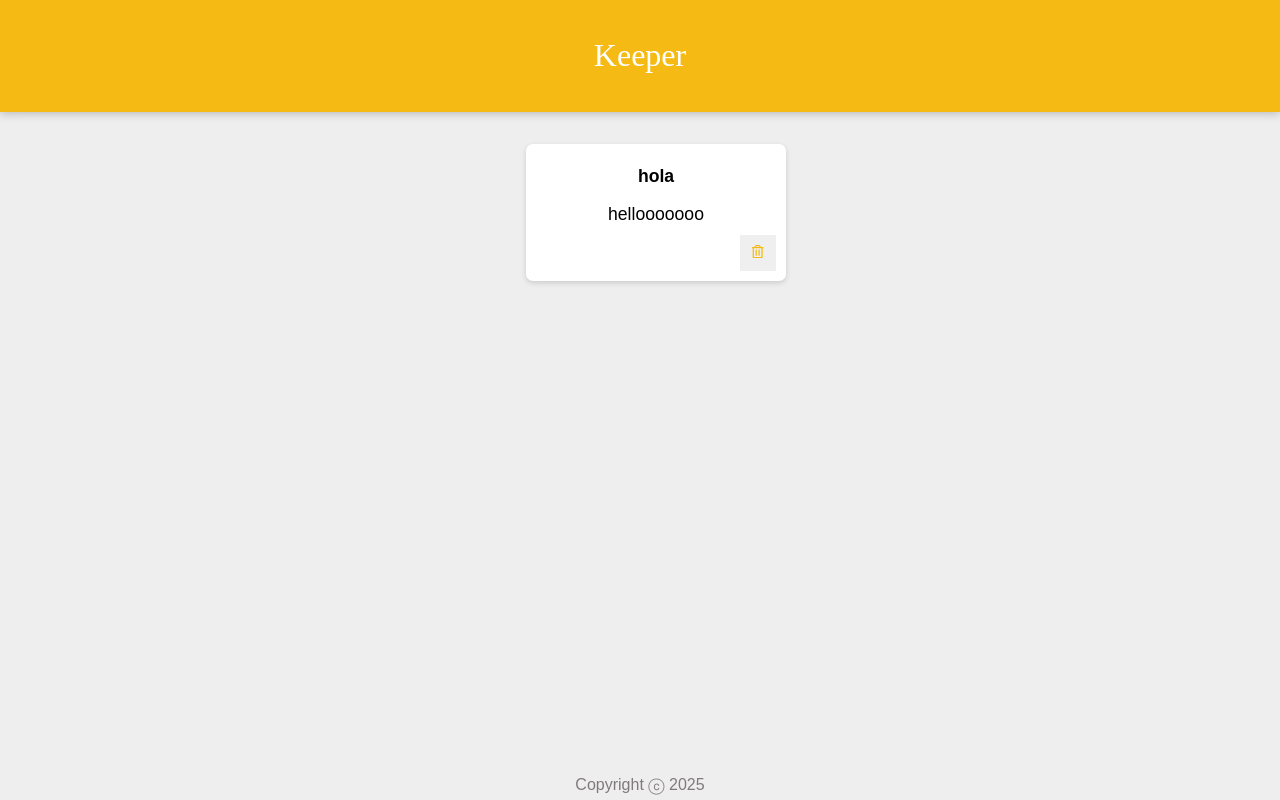
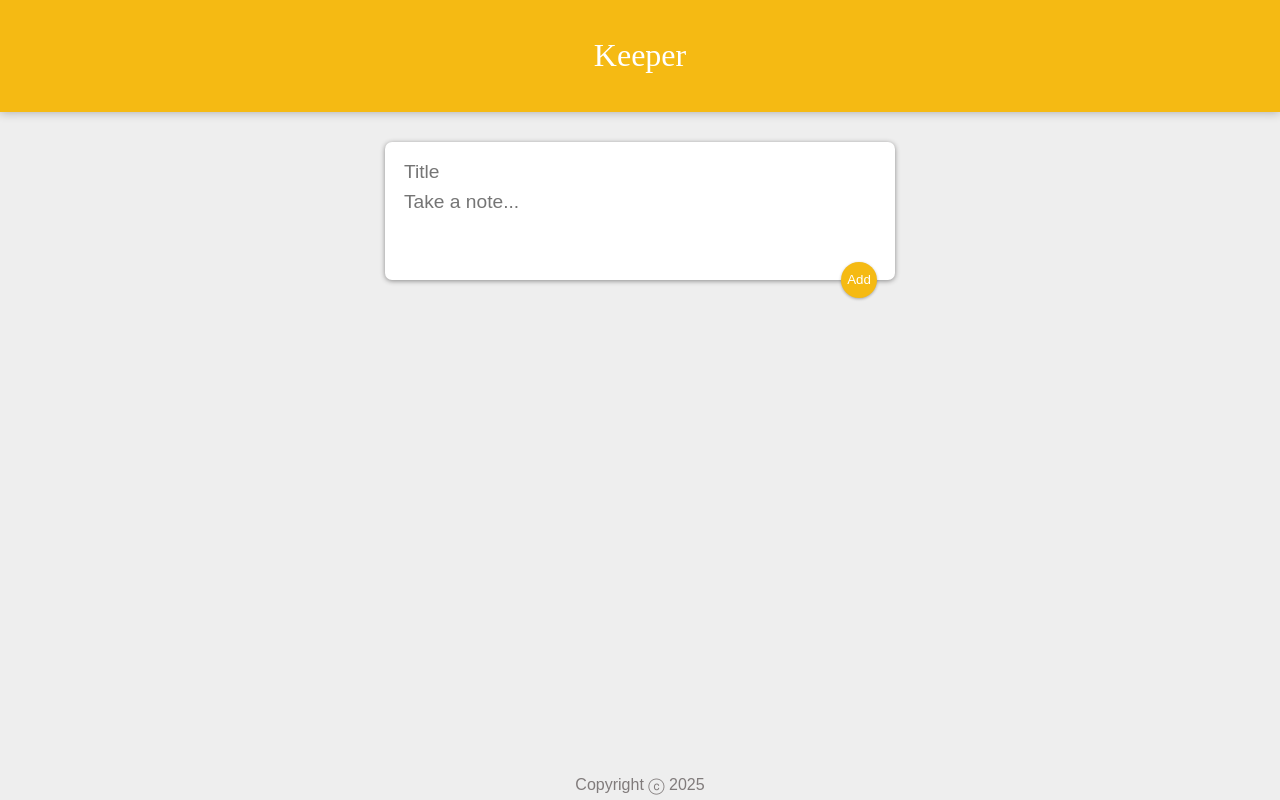
Before and after one commit to IsaacMS30/keeper_app, a React (Vite) app: page / in a window 1280 px wide. Built offline with nearby package versions, Linux system fonts and the light colour scheme.

Commit message:
Implemented adding notes

```diff
--- a/src/components/App.jsx
+++ b/src/components/App.jsx
@@ -1,15 +1,24 @@
 import { useState } from 'react'
 import '../styles/App.css'
+import CreateArea from './CreateArea'
+import Footer from './Footer'
 import Header from './Header'
-import Footer from './Footer'
 import NoteList from './NoteList'
 
+
 function App() {
-  const [notes, setNotes] = useState([{title: "hola", content: "hellooooooo"}])
+  const [notes, setNotes] = useState([])
+
+  function addNote(newNote) {
+    setNotes([...notes, newNote])
+  }
 
   return (
     <div className='App'>
     <Header/>
+    <CreateArea
+      onAdd = {addNote}
+    />
     <NoteList
       notes = {notes}
       setNotes = {setNotes}
--- a/src/components/CreateArea.jsx
+++ b/src/components/CreateArea.jsx
@@ -1,4 +1,5 @@
 import React, { useState } from "react";
+import '../styles/CreateArea.css'
 
 function CreateArea({onAdd}) {
   const [note, setNote] = useState({
@@ -22,8 +23,8 @@ function CreateArea({onAdd}) {
   }
 
   return (
-    <div>
-      <form>
+    <div className="create-container">
+      <form className="create-form">
         <input
           name="title"
           onChange={handleChange}
--- /dev/null
+++ b/src/styles/CreateArea.css
@@ -0,0 +1,34 @@
+.create-form {
+  position: relative;
+  width: 480px;
+  margin: 30px auto 20px auto;
+  background: #fff;
+  padding: 15px;
+  border-radius: 7px;
+  box-shadow: 0 1px 5px rgb(138, 137, 137);
+}
+
+.create-form input, .create-form textarea {
+  width: 100%;
+  border: none;
+  padding: 4px;
+  outline: none;
+  font-size: 1.2em;
+  font-family: inherit;
+  resize: none;
+}
+
+.create-form button {
+  position: absolute;
+  right: 18px;
+  bottom: -18px;
+  background: #f5ba13;
+  color: #fff;
+  border: none;
+  border-radius: 50%;
+  width: 36px;
+  height: 36px;
+  box-shadow: 0 1px 3px rgba(0, 0, 0, 0.3);
+  cursor: pointer;
+  outline: none;
+}
--- a/src/styles/NoteList.css
+++ b/src/styles/NoteList.css
@@ -1,6 +1,5 @@
 .note-list {
     width: 100%;
-    margin: 1rem;
     display: flex;
     justify-content: center;
     flex-wrap: wrap;
```
